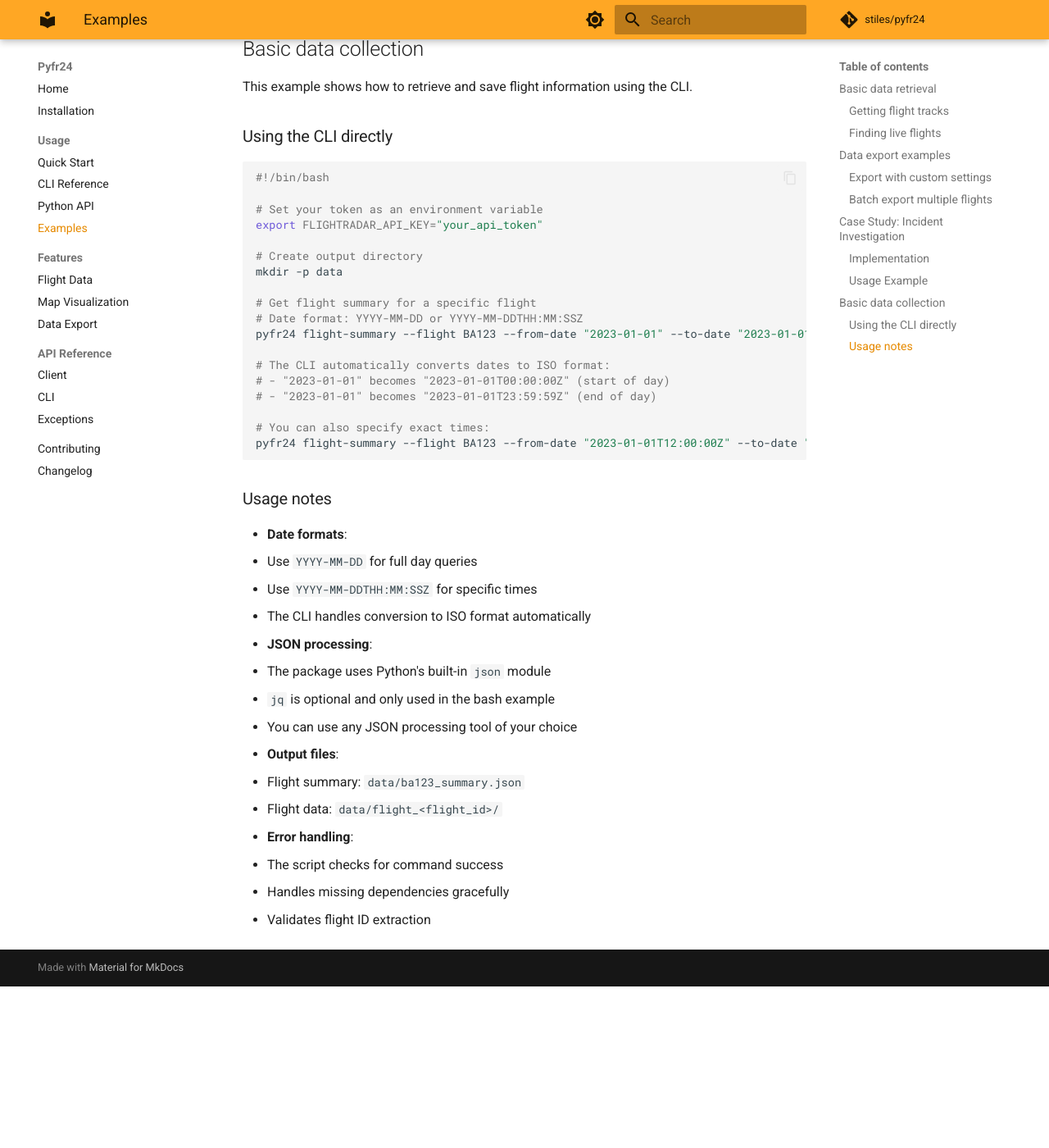
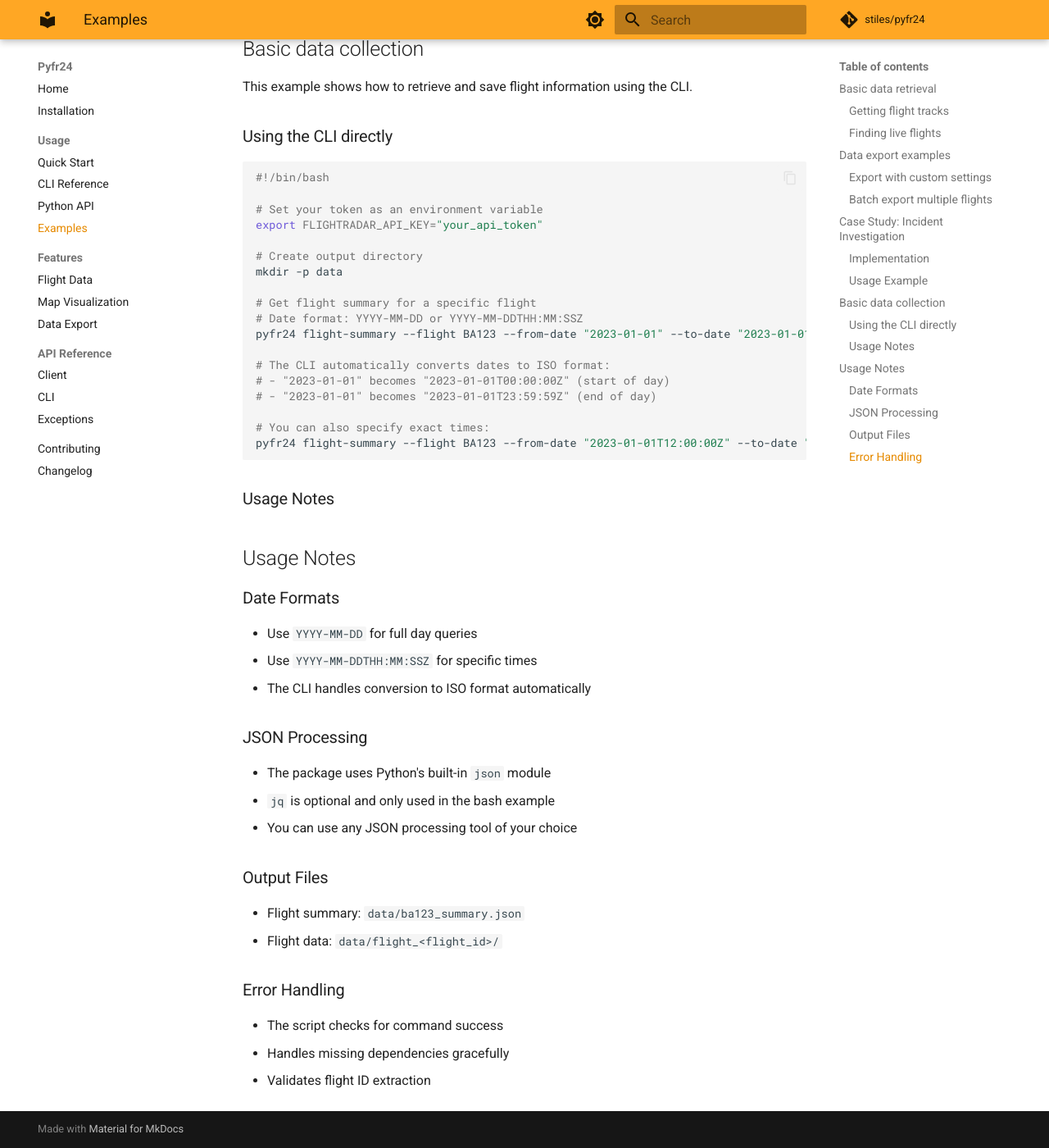
Before and after one commit to stiles/pyfr24, an MkDocs documentation site: the page built from docs/usage/examples.md, in a window 1280 px wide and 1400 px high, scrolled down 3964 px. Shown: the whole window at 82% size. Built offline with MkDocs 1.6.1 and Material for MkDocs 9.7.7, drawn with Linux system fonts in a browser that asks for light colours; comment, search, counter and statistics services are not loaded; before the commit the page ends 5167 px from its top, so only the background shows below that.

Commit message:
docs: improve usage notes hierarchy in examples

````diff
--- a/docs/usage/examples.md
+++ b/docs/usage/examples.md
@@ -218,23 +218,25 @@
 pyfr24 flight-summary --flight BA123 --from-date "2023-01-01T12:00:00Z" --to-date "2023-01-01T15:00:00Z"
 ```
 
-### Usage notes
+### Usage Notes
 
-- **Date formats**:
-  - Use `YYYY-MM-DD` for full day queries
-  - Use `YYYY-MM-DDTHH:MM:SSZ` for specific times
-  - The CLI handles conversion to ISO format automatically
+## Usage Notes
 
-- **JSON processing**:
-  - The package uses Python's built-in `json` module
-  - `jq` is optional and only used in the bash example
-  - You can use any JSON processing tool of your choice
+### Date Formats
+- Use `YYYY-MM-DD` for full day queries
+- Use `YYYY-MM-DDTHH:MM:SSZ` for specific times
+- The CLI handles conversion to ISO format automatically
 
-- **Output files**:
-  - Flight summary: `data/ba123_summary.json`
-  - Flight data: `data/flight_<flight_id>/`
+### JSON Processing
+- The package uses Python's built-in `json` module
+- `jq` is optional and only used in the bash example
+- You can use any JSON processing tool of your choice
 
-- **Error handling**:
-  - The script checks for command success
-  - Handles missing dependencies gracefully
-  - Validates flight ID extraction
+### Output Files
+- Flight summary: `data/ba123_summary.json`
+- Flight data: `data/flight_<flight_id>/`
+
+### Error Handling
+- The script checks for command success
+- Handles missing dependencies gracefully
+- Validates flight ID extraction
````
